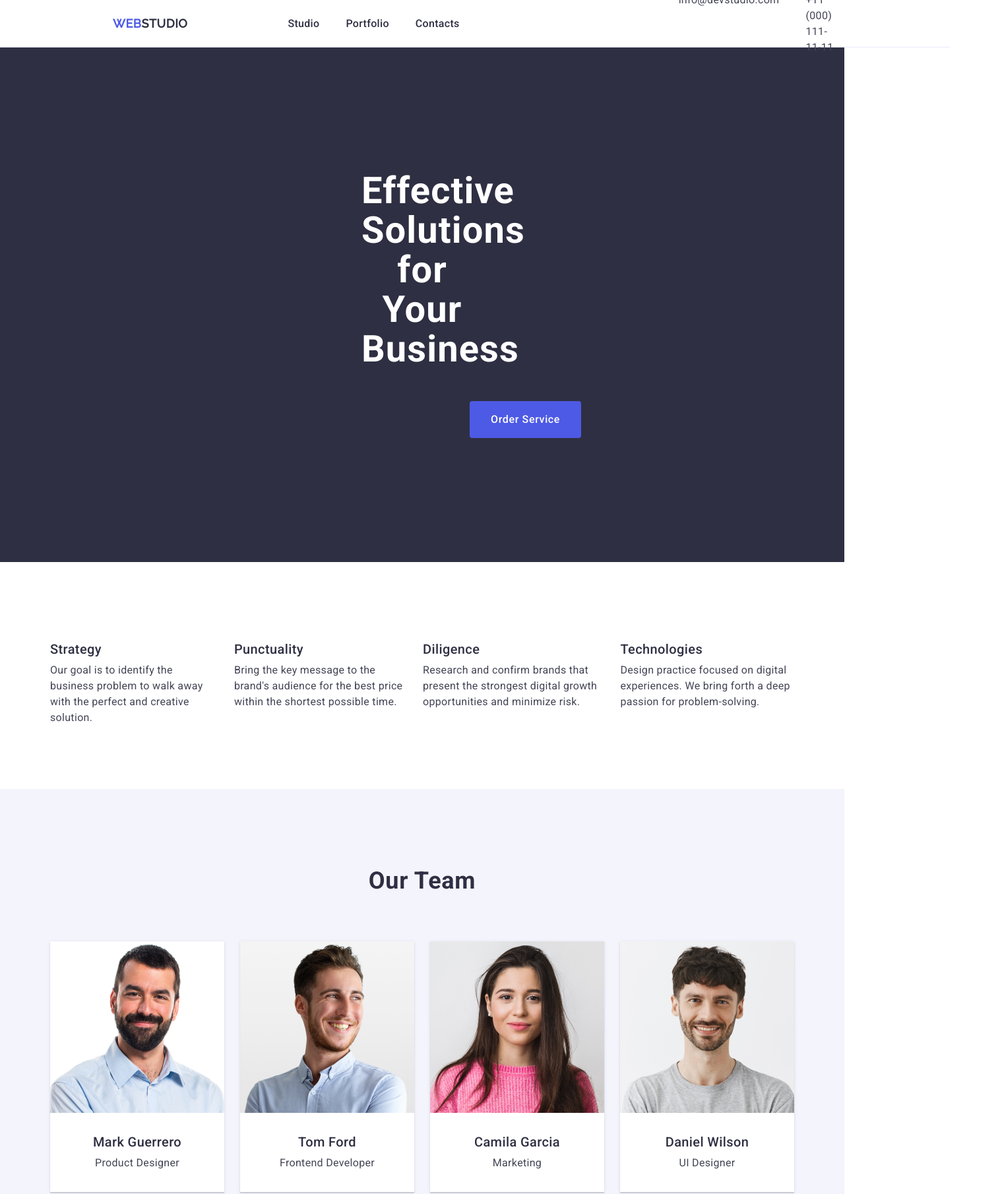
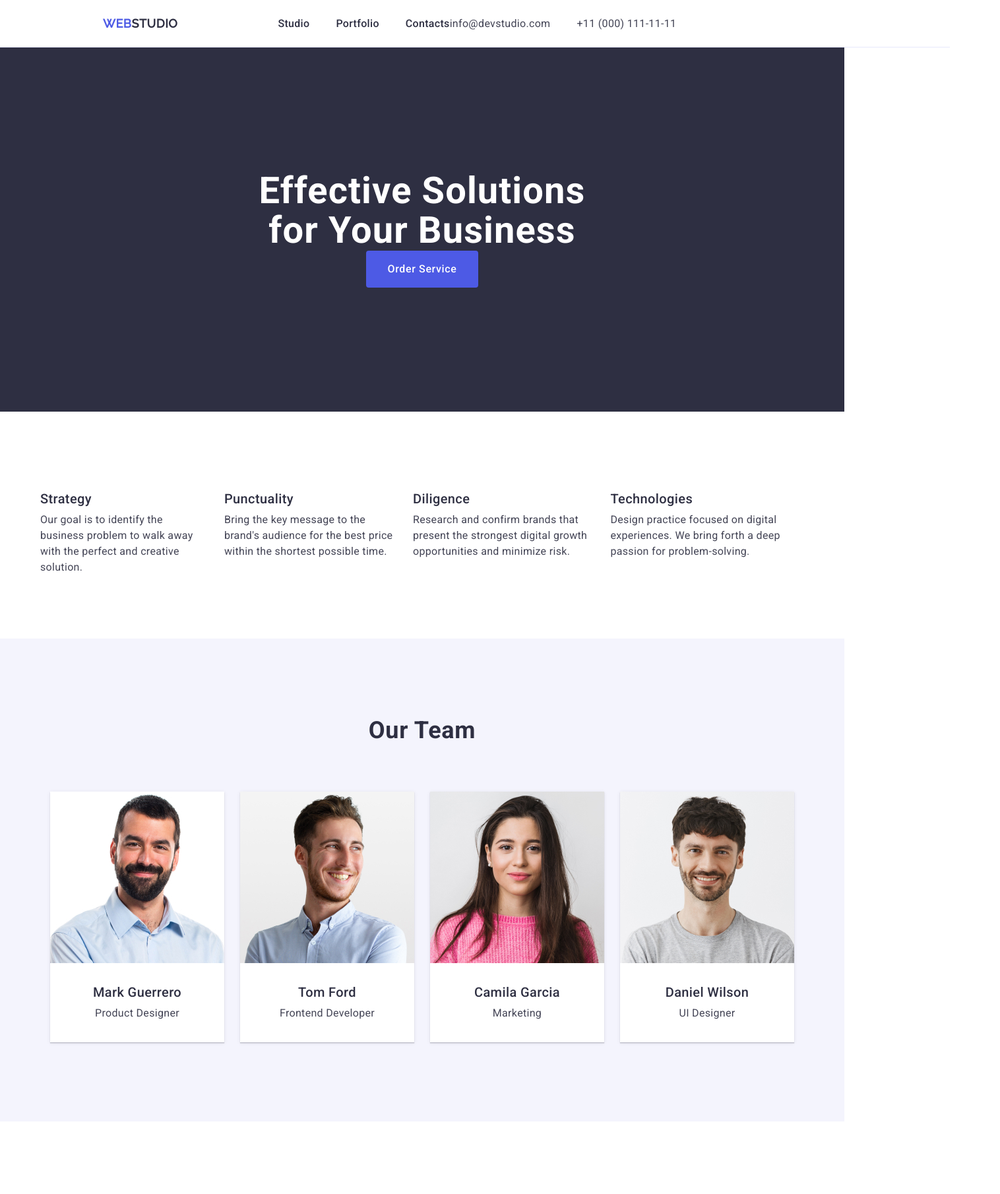
Before and after one commit to HumeniukNazar/goit-markup-hw-03, a plain HTML site: page index.html in a window 1280 px wide. Shown: the top 1810 px of the page at 66% size, 1516 px wide, since content can reach past the window. Drawn offline with nearby package versions, Linux system fonts and the light colour scheme.

Commit message:
second try

```diff
--- a/css/styles.css
+++ b/css/styles.css
@@ -34,20 +34,13 @@ ul {
 .container {
   width: 1158px;
   margin: 0 auto;
-  padding: 0 15px;
 }
 
 .main-screen {
   max-width: 1440px;
   width: 100%;
   margin: 0 auto;
-}
-
-.main-title {
-  padding-top: 188px;
-  padding-right: 472px;
-  padding-left: 472px;
-  padding-bottom: 48px;
+  padding: 188px 0;
 }
 
 header {
@@ -61,7 +54,6 @@ header {
 
 .header-container {
   display: flex;
-  gap: 332px;
   margin: 0 156px;
 }
 
@@ -123,7 +115,6 @@ header {
 }
 .main-screen {
   background-color: #2e2f42;
-  margin-bottom: 120px;
 }
 .main-title {
   background-color: #2e2f42;
@@ -134,6 +125,9 @@ header {
   font-weight: 700;
   line-height: 1.07;
   letter-spacing: 0.02em;
+  max-width: 496px;
+  width: 100%;
+  margin: 0 auto;
 }
 .main-button {
   color: #fff;
@@ -147,10 +141,10 @@ header {
   padding: 16px 32px;
   border-radius: 4px;
   border: none;
-  margin: 0 635px 188px 636px;
-  max-width: 169px;
-  width: 100%;
+  margin: 0 auto;
   white-space: nowrap;
+  display: block;
+  min-width: 169px;
 }
 
 .main-button:hover,
@@ -166,6 +160,7 @@ header {
   align-items: center;
   justify-content: center;
   margin: 0 auto;
+  padding: 120px 0;
 }
 
 .features-container {
@@ -176,7 +171,6 @@ header {
   max-height: 104px;
   height: 100%;
   flex-shrink: 0;
-  margin-bottom: 120px;
 }
 
 .features-title {
@@ -188,6 +182,20 @@ header {
   letter-spacing: 0.02em;
   margin-bottom: 8px;
 }
+
+.visually-hidden {
+  position: absolute;
+  width: 1px;
+  height: 1px;
+  margin: -1px;
+  border: 0;
+  padding: 0;
+  white-space: nowrap;
+  clip-path: inset(100%);
+  clip: rect(0 0 0 0);
+  overflow: hidden;
+}
+
 .features-text {
   color: #434455;
   font-size: 16px;
@@ -200,6 +208,7 @@ header {
   max-width: 1440px;
   width: 100%;
   margin: 0 auto;
+  padding: 120px 0;
 }
 .team-title {
   color: #2e2f42;
@@ -209,14 +218,11 @@ header {
   line-height: 1.11;
   letter-spacing: 0.02em;
   text-transform: capitalize;
-  padding-top: 120px;
   padding-bottom: 72px;
 }
 
 .team-cards {
   display: flex;
-  margin-bottom: 120px;
-  padding-bottom: 120px;
   gap: 24px;
   justify-content: center;
 }
@@ -252,6 +258,7 @@ header {
   display: flex;
   flex-direction: column;
   margin: 0 auto;
+  padding: 120px 0;
 }
 
 .portfolio-cards {
@@ -304,6 +311,8 @@ header {
   max-width: 264px;
 }
 .footer-logo {
+  display: inline-block;
+  margin-bottom: 16px;
   color: #4d5ae5;
   font-family: Raleway;
   font-size: 18px;
@@ -325,6 +334,6 @@ header {
   flex-direction: column;
   gap: 17.5px;
   padding-left: 156px;
-  padding-top: 101.5px;
   margin: 0 auto;
+  padding: 100px 0;
 }
--- a/index.html
+++ b/index.html
@@ -15,7 +15,7 @@
 </head>
 <body>
     <div class="main-container">
-        <header>
+        <header class="header">
                 <div class="header-container container">
                     <nav class="header-navigation">
                         <a class="header-logo" href="./index.html">Web<span class="header-logo-studio">Studio</span></a>
@@ -49,9 +49,11 @@
                 <div class="container">
                     <h1 class="main-title">Effective Solutions for Your Business</h1>
                     <button class="main-button"  type="button">Order Service</button>
+                </div>
                 </section>
                 <section class="features">
-                    <h2 hidden class="features-title">Features</h2>
+                    <div class="container">
+                        <h2 class="features-title-main visually-hidden">Features</h2>
                         <ul class="features-container">
                             <li>
                                 <h3 class="features-title">Strategy</h3>
@@ -71,6 +73,7 @@
                                 <p class="features-text">Design practice focused on digital experiences. We bring forth a deep passion for problem-solving.</p>
                             </li>
                         </ul>
+
                     </div>
             </section>
             <section class="team-section">
```
Lines whose indentation alone changed are shown as unchanged.
